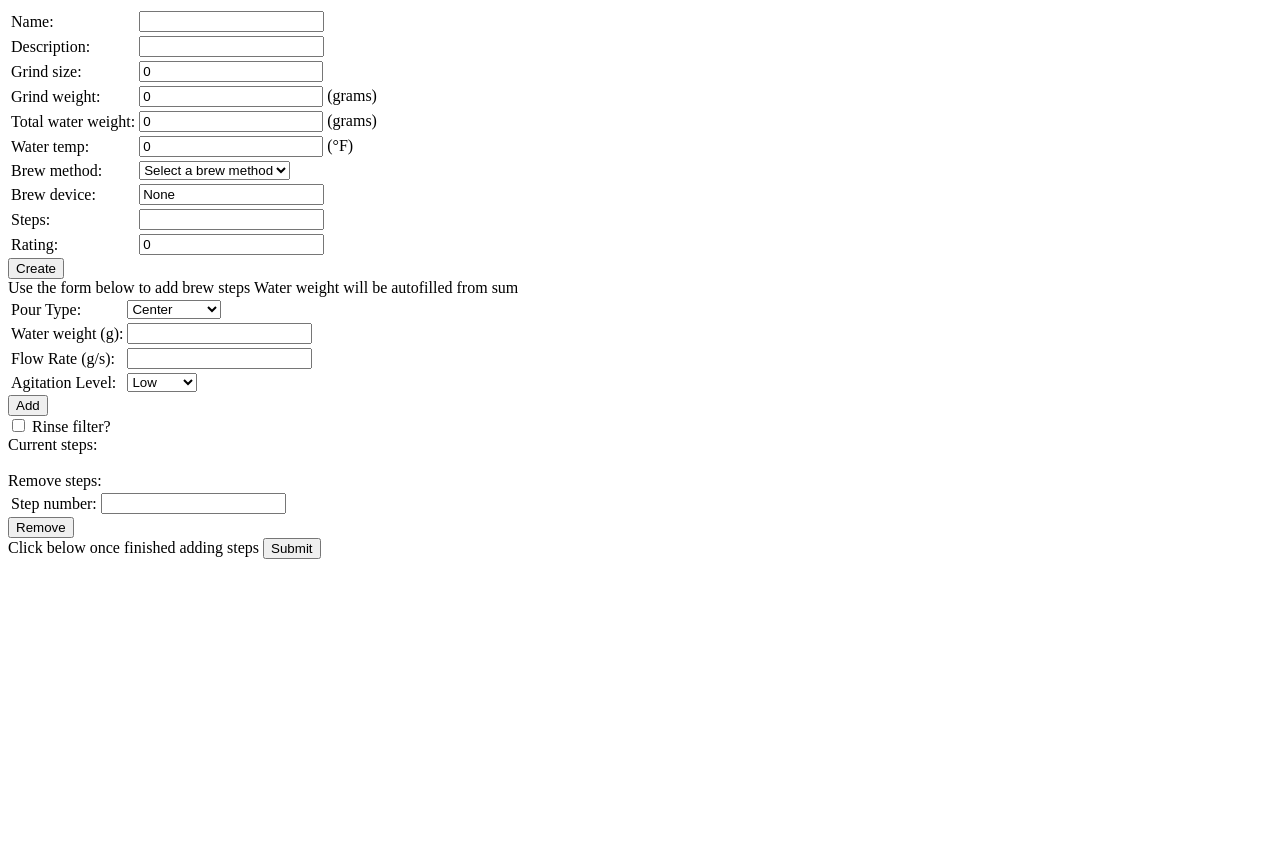
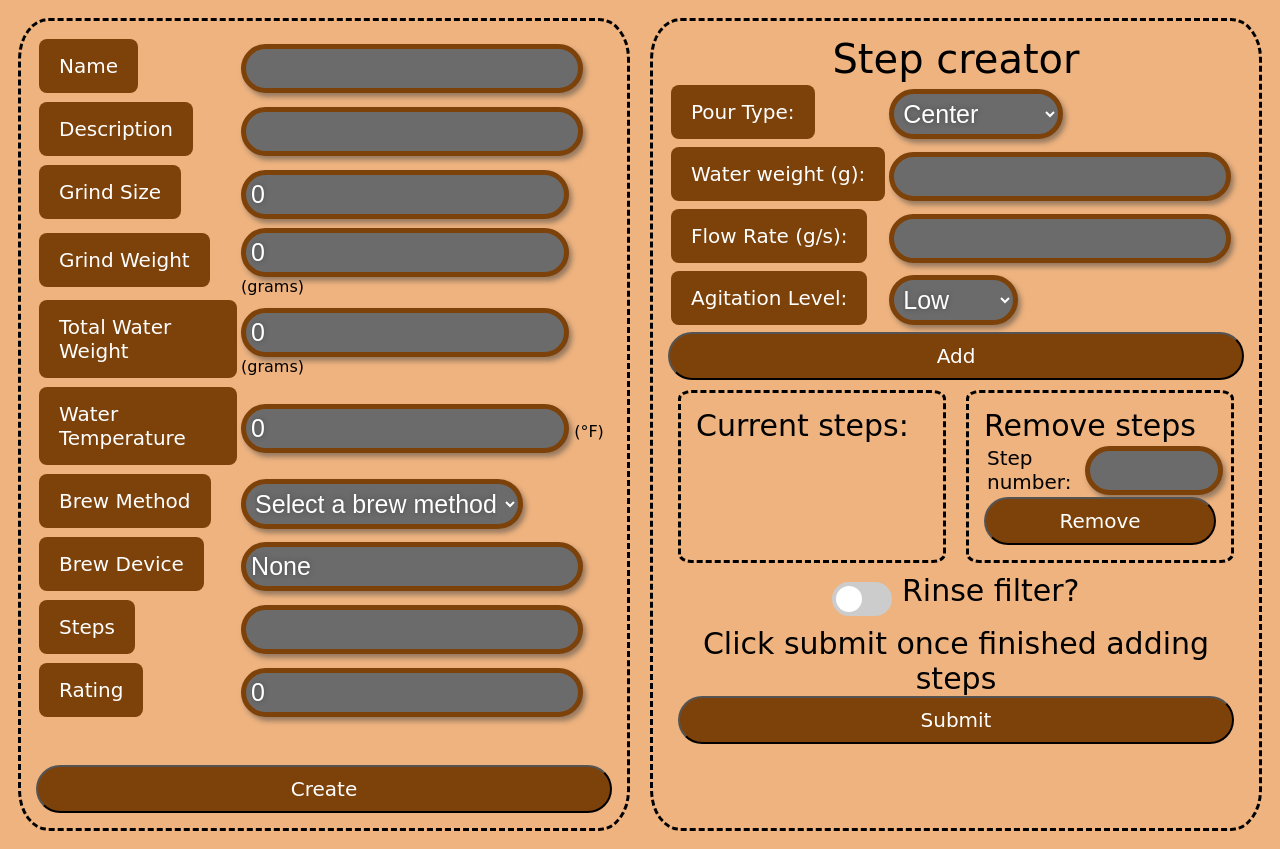
Before and after one commit to Quarks-1/Pour-over-and-over, a Django app: page /create_profile in a window 1280 px wide. Before the commit the page ends 559 px from the top, so only its background shows below. Run offline with Django 5.2, Linux system fonts and the light colour scheme.

Commit message:
add css for create profile page, reorder html and add styling'

```diff
--- a/pourover/static/css/create_profile.css
+++ b/pourover/static/css/create_profile.css
@@ -0,0 +1,175 @@
+body {
+    background-color: #eeb37f; /* This is actually more of a brown color. */
+    font-family: "Comic Sans MS", "Comic Sans", cursive;
+}
+
+.profile_form {
+    padding: 5px;
+    font-size: 25px;
+    border-width: 5px;
+    border-color: #7d410a;
+    background-color: #6b6b6b;
+    color: #ffffff;
+    border-style: solid;
+    border-radius: 50px;
+    box-shadow: 3px 4px 5px rgba(66,66,66,.50);
+    text-shadow: 0px 0px 5px rgba(66,66,66,.75);
+}
+
+.remove_form {
+    width: 100%;
+    margin: -10px;
+    text-align: center;
+    align-items: center;
+}
+.remove_step_label {
+    font-size: 30px;
+    color: #000000;
+    text-align: center;
+}
+
+.profile_form:focus {
+    outline:none;
+}
+
+label {
+    font-size: 20px;
+    color: #000000;
+    text-align: left;
+}
+.step-title {
+    font-size: 40px;
+    color: #000000;
+    text-align: center;
+    align-items: center;
+}
+.label_arrow {
+    position: relative;
+    display: inline-block;
+    padding: 15px 20px; /* Adjust padding as needed */
+    background: #7d410a; /* Updated background color of the label */
+    color: #fff; /* Text color */
+    border-radius: 8px; /* Rounded corners of the label */
+    overflow: hidden; /* Ensures the arrow doesn't overflow the label */
+}
+
+.container {
+    display: flex; /* Use flexbox for layout */
+}
+.box {
+    width: 50%; /* Each box takes up half the width of the container */
+    border: 3px dashed black; /* Just for visualization */
+    border-radius: 5%;
+    padding: 15px; /* Add some padding for spacing */
+    margin: 10px; /* Add some margin for spacing */
+}
+
+/* The switch - the box around the slider */
+.switch {
+    position: relative;
+    display: inline-block;
+    width: 60px;
+    height: 34px;
+}
+
+  /* Hide default HTML checkbox */
+  .switch input {
+    opacity: 0;
+    width: 0;
+    height: 0;
+}
+
+  /* The slider */
+  .slider {
+    position: absolute;
+    cursor: pointer;
+    top: 0;
+    left: 0;
+    right: 0;
+    bottom: 0;
+    background-color: #ccc;
+    -webkit-transition: .4s;
+    transition: .4s;
+}
+
+  .slider:before {
+    position: absolute;
+    content: "";
+    height: 26px;
+    width: 26px;
+    left: 4px;
+    bottom: 4px;
+    background-color: white;
+    -webkit-transition: .4s;
+    transition: .4s;
+}
+
+  input:checked + .slider {
+    background-color: #2196F3;
+}
+
+  input:focus + .slider {
+    box-shadow: 0 0 1px #2196F3;
+}
+
+  input:checked + .slider:before {
+    -webkit-transform: translateX(26px);
+    -ms-transform: translateX(26px);
+    transform: translateX(26px);
+}
+
+  /* Rounded sliders */
+  .slider.round {
+    border-radius: 34px;
+}
+
+  .slider.round:before {
+    border-radius: 50%;
+}
+
+  .submit_div {
+    text-align: center;
+    padding: 10px;
+}
+.steps_box {
+    font-size: 20px;
+}
+
+.create-form {
+    width: 100%; /* Make the form span the full width of its container */
+}
+.create-button {
+    margin: 40px 0px 0px 0px; /* Add some margin for spacing */
+}
+button {
+    -webkit-border-radius: 28;
+    -moz-border-radius: 28;
+    border-radius: 28px;
+    color: #ffffff;
+    font-size: 20px;
+    background: #7d410a;
+    padding: 10px 10px 10px 10px;
+    text-decoration: none;
+    width: 100%;
+    font-family: "Comic Sans MS", "Comic Sans", cursive;
+
+}
+button:hover {
+    background: #a6642b;
+    text-decoration: none;
+}
+
+.submit_span {
+    text-align: center;
+    font-size: 30px;
+}
+
+.rinse_div {
+    text-align: center;
+    font-size: 30px;
+}
+
+.rinse-span {
+    font-size: 30px;
+    padding-top: 10px;
+}
--- a/pourover/static/js/create_profile.js
+++ b/pourover/static/js/create_profile.js
@@ -12,14 +12,14 @@ function addStep() {
 
 // Passes JS data into Django form input fields
 function submitSteps() {
-    document.getElementById('id_steps').value = JSON.stringify(steps);
     // Add pre wet
     let pre_wet = document.getElementById('id_pre_wet').checked;
-    console.log(pre_wet);
     if (pre_wet == true) {
         steps.unshift(('pre_wet/0/0/0'));
         prettySteps.unshift(['pre_wet', 0, 0, 0]);
     }
+    // Add steps to form
+    document.getElementById('id_steps').value = JSON.stringify(steps);
     // Calculate total water weight
     let total_water = 0;
     for (let i = 0; i < steps.length; i++) {
@@ -32,13 +32,18 @@ function submitSteps() {
 };
 
 function renderSteps() {
-    document.getElementById('currSteps').innerHTML = '';
+    const currStepsElement = document.getElementById('currSteps');
+    // Clear existing steps
+    currStepsElement.innerHTML = '';
+
     for (let i = 0; i < steps.length; i++) {
-        document.getElementById('currSteps').innerHTML += (i+1) + ': (' + prettySteps[i] + ')' + "<br>";
+        // Create a div for each step and append it
+        const stepDiv = document.createElement('div');
+        stepDiv.innerHTML = (i + 1) + ': (' + prettySteps[i] + ')';
+        currStepsElement.appendChild(stepDiv);
     }
-    document.getElementById('currSteps').innerHTML = document.getElementById('currSteps').innerHTML.slice(0, -1);
+}
 
-}
 
 function removeStep() {
     step_number = document.getElementById('removeStep_input').value;
@@ -50,8 +55,3 @@ function removeStep() {
     prettySteps.pop(step_number-1);
     renderSteps();
 };
-
-
-// document.getElementById('removeStep_input').addEventListener('keydown', function(k){
-//     if(k.keyCode == 13) return false;
-// });
--- a/pourover/templates/pourover/create_profile.html
+++ b/pourover/templates/pourover/create_profile.html
@@ -9,8 +9,9 @@
 </head>
 
 <body>
-    <div>
-        <form method="post" action="{% url 'create' %}">
+    <div class='container'>
+        <div class='box'>
+            <form method="post" action="{% url 'create' %}" class='create-form'>
                 {% csrf_token %}
                 <table>
                     <tr>
@@ -54,18 +55,19 @@
                         <td>{{ form.rating }}</td>
                     </tr>
                 </table>
-            <button type="submit">Create</button>
+                <button type="submit" class='create-button'>Create</button>
             </form>
         </div>
-    <div>
-        <span>Use the form below to add brew steps</span>
-        <span>Water weight will be autofilled from sum</span>
+        <div class='box'>
+            <div class='step-title'>
+                <span >Step creator</span>
+            </div>
             <form id="stepForm">
                 <table>
                     <tr>
-                    <td><label for="pourType">Pour Type:</label></td>
+                        <td><label for="pourType" class='label_arrow'>Pour Type:</label></td>
                         <td>
-                        <select name="stepVals" id="pourType">
+                            <select name="stepVals" id="pourType" class='profile_form'>
                                 <option value="Center">Center</option>
                                 <option value="Inner circle">Inner Circle</option>
                                 <option value="Outer circle">Outer Circle</option>
@@ -74,17 +76,17 @@
                         </td>
                     </tr>
                     <tr>
-                    <td><label for="waterWeight">Water weight (g):</label></td>
-                    <td><input type="text" id="waterWeight" name="stepVals"></td>
+                        <td><label for="waterWeight" class='label_arrow'>Water weight (g):</label></td>
+                        <td><input type="text" id="waterWeight" name="stepVals" class='profile_form'></td>
                     </tr>
                     <tr>
-                    <td><label for="flowRate">Flow Rate (g/s):</label></td>
-                    <td><input type="text" id="flowRate" name="stepVals"></td>
+                        <td><label for="flowRate" class='label_arrow'>Flow Rate (g/s):</label></td>
+                        <td><input type="text" id="flowRate" name="stepVals" class='profile_form'></td>
                     </tr>
                     <tr>
-                    <td><label for="agitationLevel">Agitation Level:</label></td>
+                        <td><label for="agitationLevel" class='label_arrow'>Agitation Level:</label></td>
                         <td>
-                        <select name="stepVals" id="agitationLevel">
+                            <select name="stepVals" id="agitationLevel" class='profile_form'>
                                 <option value="Low">Low</option>
                                 <option value="Medium">Medium</option>
                                 <option value="High">High</option>
@@ -94,30 +96,40 @@
                 </table>
                 <button id='id_addStep' type="button" onclick="addStep()">Add</button>
             </form>
+            <div class='container steps_box'>
+                <div class='box'>
+                    <span class='remove_step_label'>Current steps:</span>
+                    <table class="steps_table">
+                        <div id="currSteps"></div>
+                    </table>
                 </div>
-    <div>
-        <input type="checkbox" id="id_pre_wet" name="pre_wet" value="pre_wet">
-        <label for="pre_wet"> Rinse filter?</label><br>
-    </div>
-    <div>
-        <span>Current steps:</span>
-        <div id="currSteps"></div><br>
-    </div>
-    <div>
-        <span>Remove steps:</span>
+                <div class='box remove_steps'>
+                    <span class='remove_step_label'>Remove steps</span>
                     <form id="removeStepForm">
                         <table>
                             <tr>
                                 <td><label for="removeStep_num">Step number:</label></td>
-                    <td><input type="number" id="removeStep_input" name="removeStep_num"></td>
+                                <td><input type="number" id="removeStep_input" name="removeStep_num" class='profile_form remove_form'></td>
                             </tr>
                         </table>
                         <button id='id_removeStep' type="button" onclick="removeStep()">Remove</button>
                 </div>
-    <div>
-        <span>Click below once finished adding steps</span>
+            </div>
+            <div class='rinse_div'>
+                <label class='switch'>
+                    <input type="checkbox" id="id_pre_wet" name="pre_wet" value="pre_wet">
+                    <span class="slider round"></span>
+                </label>
+                <span class='rinse-span'>Rinse filter?</span>
+            </div>
+            <div class='submit_div'>
+                <span class='submit_span'>Click submit once finished adding steps</span><br>
                 <button id='id_submitSteps' type="button" onclick="submitSteps()">Submit</button>
             </div>
+        </div>
+
+    </div>
+
 </body>
 <!-- [(center pour, 60g, 12g/s, high) -->
 </html>
--- a/pourover/views.py
+++ b/pourover/views.py
@@ -20,9 +20,20 @@ def create_profile(request):
     print(request.POST)
     form = BrewProfileForm(request.POST)
     if not form.is_valid():
+        errors = form.errors.as_data()
+        invalid_fields = []
+        for field, error in errors.items():
+            invalid_fields.append((field, error[0].message))
+        print("Invalid fields:")
+        for field, message in invalid_fields:
+            print(f"{field}: {message}")
+
+
         context = {'form': form}
         return render(request, 'pourover/create_profile.html', context)
+
     brew_profile = form.save(commit=False)
     brew_profile.creation_date = timezone.now()
+    print(brew_profile)
     brew_profile.save()
     return redirect('home_page')
```
Also changed, not shown: pourover/models.py (+35 -1 lines). Lines whose indentation alone changed are shown as unchanged.
